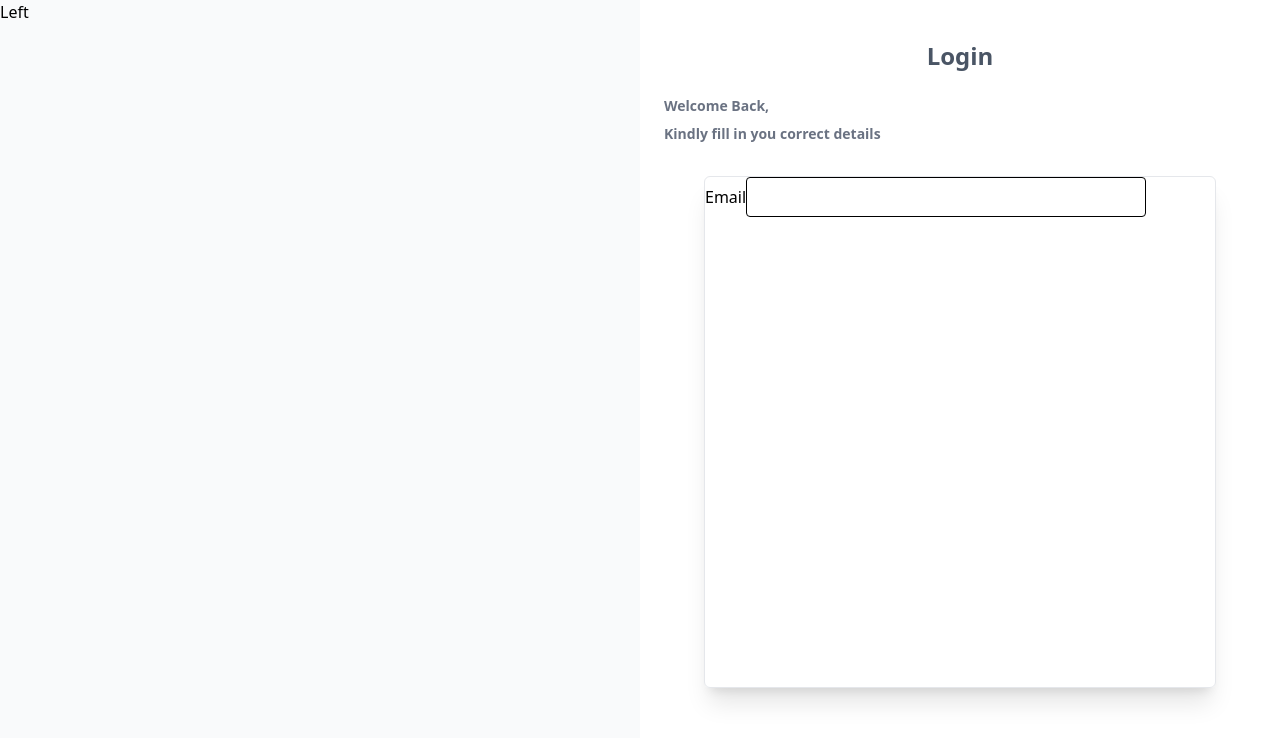
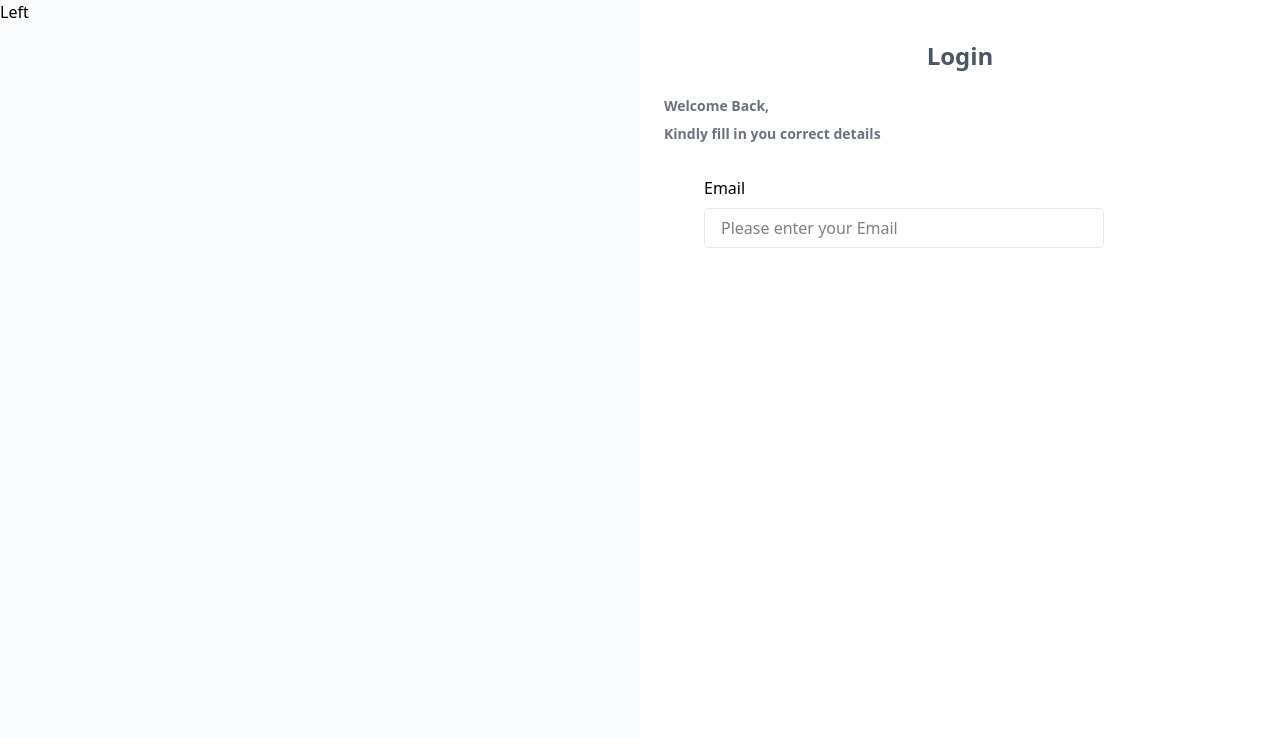
Before and after one commit to AlamuGboluwaga/Samp, a React (Vite) app: page / in a window 1280 px wide. Shown: the top 738 px of the page. Built offline with nearby package versions, Linux system fonts and the light colour scheme.

Commit message:
login form

```diff
--- a/src/pages/Login.tsx
+++ b/src/pages/Login.tsx
@@ -18,8 +18,12 @@ const Login: React.FC = () => {
           </p>
         </div>
         <div className="w-full flex justify-center">
-          <Form className="h-[32rem] w-[32rem] border border-gray-200 rounded-md shadow-xl">
-            <Input label="Email" inputclassName="border h-10 w-[25rem] rounded-sm outline-none" />
+          <Form className="h-[32rem] w-[32rem] rounded-md ">
+            <Input
+              label="Email"
+              placeholder="Please enter your Email"
+              className="border border-gray-200 h-10 w-[25rem] p-4 rounded-sm outline-none"
+            />
           </Form>
         </div>
       </section>
--- a/src/pages/components/Input.tsx
+++ b/src/pages/components/Input.tsx
@@ -1,14 +1,15 @@
 import React from 'react'
 
-interface InputProps {
+interface InputProps extends React.InputHTMLAttributes<HTMLInputElement> {
   label: string;
-  inputclassName:string;
+  className: string;
 }
-const Input: React.FC<InputProps> = ({ label,inputclassName, ...props }) => {
+
+const Input: React.FC<InputProps> = ({ label, className, ...props }) => {
   return (
-    <div className="">
+    <div className="flex flex-col space-y-2">
       <label htmlFor="">{label}</label>
-      <input className={inputclassName} {...props} />
+      <input className={className} {...props} />
     </div>
   );
 };
```
